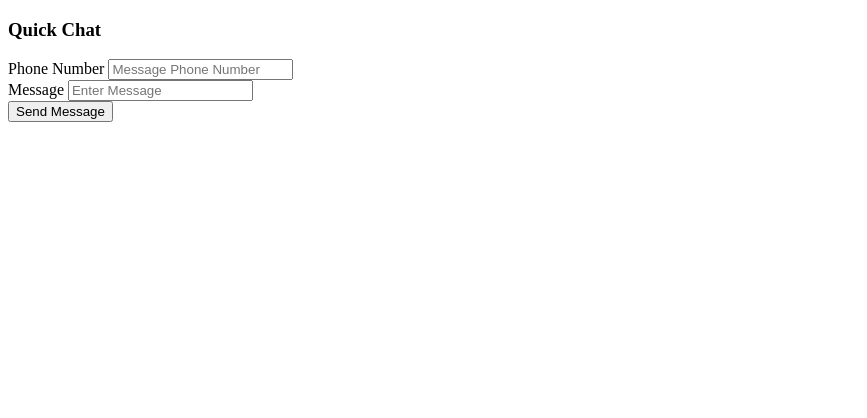
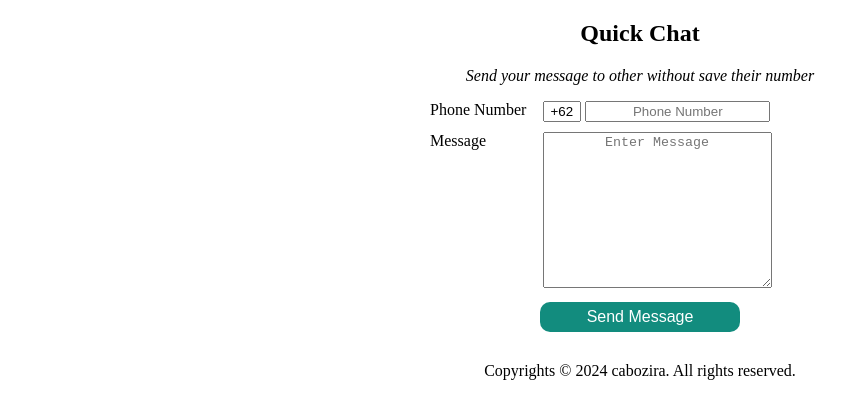
Before and after one commit to elfajriharsuda/quichat, a plain HTML site: page index.html in a window 1280 px wide. Shown: the whole page, without its empty margins (0-867 px from the left). Drawn offline with Linux system fonts and the light colour scheme.

Commit message:
Update feature

```diff
--- /dev/null
+++ b/css/style.css
@@ -0,0 +1,64 @@
+* {
+    text-align: center;
+}
+
+main {
+    margin: 10px;
+}
+
+.chat-area {
+    display: inline-block;
+    width:600px;
+}
+
+.phone-number, .text-message {
+    display: inline-flex;
+    width:70%;
+}
+
+.input-error{
+    outline: 1px solid red;
+  }
+
+.row-25 {
+    width: 25%;
+    text-align: left;
+    margin-right: 10px;
+    margin-bottom: 10px;
+}
+
+#phone-area {
+    width:10%;
+}
+.row-75 {
+    width: 75%;
+    text-align: left;
+    margin-bottom: 10px;
+}
+
+.btn button {
+    font-size: 1em;
+    color: white;
+    cursor: pointer;
+    width: 200px;
+    height: 30px;
+    padding: 5px;
+    background-color:#128c7e;
+    border:none;
+    border-radius: 10px;
+    -webkit-border-radius: 10px;
+    -moz-border-radius: 10px;
+    -ms-border-radius: 10px;
+    -o-border-radius: 10px;
+}
+.btn button:hover {
+    background-color: #128c7e98;
+}
+footer {
+    margin: 30px;
+}
+
+footer a {
+    text-decoration: none;
+    color: black ;
+}
--- a/index.html
+++ b/index.html
@@ -4,35 +4,48 @@
 <head>
     <meta charset="UTF-8">
     <meta name="viewport" content="width=device-width, initial-scale=1.0">
+    <link rel="stylesheet" href="css/style.css" />
     <title>QUICHAT | Quick Chat to other</title>
 </head>
 
 <body>
     <header>
-        <h3>Quick Chat</h3>
+        <h2>Quick Chat</h2>
+        <p><em>Send your message to other without save their number</em></p>
     </header>
 
     <main>
-        <form>
         <div class="chat-area">
             <div class="phone-number">
+                <div class="row-25">
                     <label for="phone">Phone Number</label>
-                    <input type="text" id="phone" placeholder="Message Phone Number" maxlength="13" />
+                </div>
+                <div class="row-75">
+                    <input type="text" id="phone-area" value="+62" readonly />
+                    <input type="text" id="phone" placeholder="Phone Number" maxlength="12" />
+                </div>
             </div>
             <div class="text-message">
+                <div class="row-25">
                     <label for="message">Message</label>
-                    <input type="textarea" id="message" placeholder="Enter Message" />
+                </div>
+                <div class="row-75">
+                    <textarea id="message" placeholder="Enter Message" rows="10" cols="26"></textarea>
+                </div>
             </div>
             <div class="btn">
-                    <button>Send Message</button>
+                <button onclick="sendMessage()">Send Message</button>
             </div>
         </div>
-        </form>
     </main>
 
     <footer>
-
+        <p class="copyright"> Copyrights &copy
+            <span id="copyright-year"></span> <a href="https://cabozira.com" target="_blank">cabozira.</a> All rights
+            reserved.
+        </p>
     </footer>
+    <script src="js/script.js"></script>
 </body>
 
 </html>
--- /dev/null
+++ b/js/script.js
@@ -0,0 +1,42 @@
+// copyrights year
+document.getElementById("copyright-year").innerHTML = new Date().getFullYear();
+
+//validation number
+function setInputFilter(textbox, inputFilter, errMsg) {
+    ["input", "keydown", "keyup", "mousedown", "mouseup", "select", "contextmenu", "drop", "focusout"].forEach(function(event) {
+      textbox.addEventListener(event, function(e) {
+        if (inputFilter(this.value)) {
+          // Accepted value
+          if (["keydown","mousedown","focusout"].indexOf(e.type) >= 0){
+            this.classList.remove("input-error");
+            this.setCustomValidity("");
+          }
+          this.oldValue = this.value;
+          this.oldSelectionStart = this.selectionStart;
+          this.oldSelectionEnd = this.selectionEnd;
+        } else if (this.hasOwnProperty("oldValue")) {
+          // Rejected value - restore the previous one
+          this.classList.add("input-error");
+          this.setCustomValidity(errMsg);
+          this.reportValidity();
+          this.value = this.oldValue;
+          this.setSelectionRange(this.oldSelectionStart, this.oldSelectionEnd);
+        } else {
+          // Rejected value - nothing to restore
+          this.value = "";
+        }
+      });
+    });
+  }
+
+setInputFilter(document.getElementById("phone"), function(value) {
+    return /^-?\d*$/.test(value); }, "Must be number");
+
+
+//send to WA
+function sendMessage() {
+let phoneNumber = document.getElementById("phone").value;
+let textMessage = document.getElementById("message").value;
+
+window.open(`https://api.whatsapp.com/send/?phone=62${phoneNumber}&text=${textMessage}&type=phone_number&app_absent=0`);
+}
```
Lines whose indentation alone changed are shown as unchanged.
